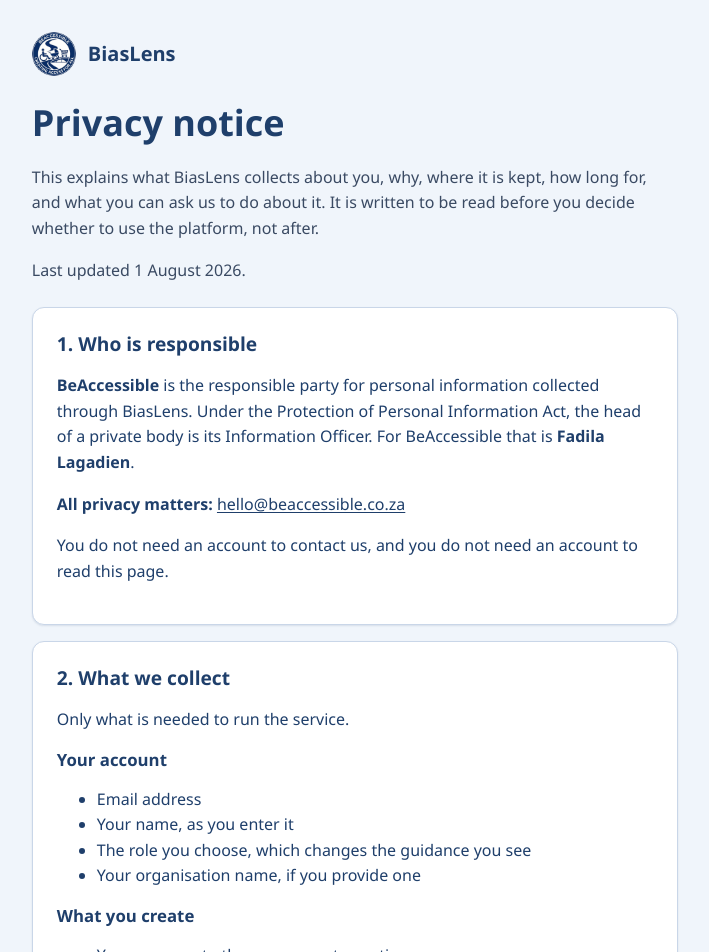
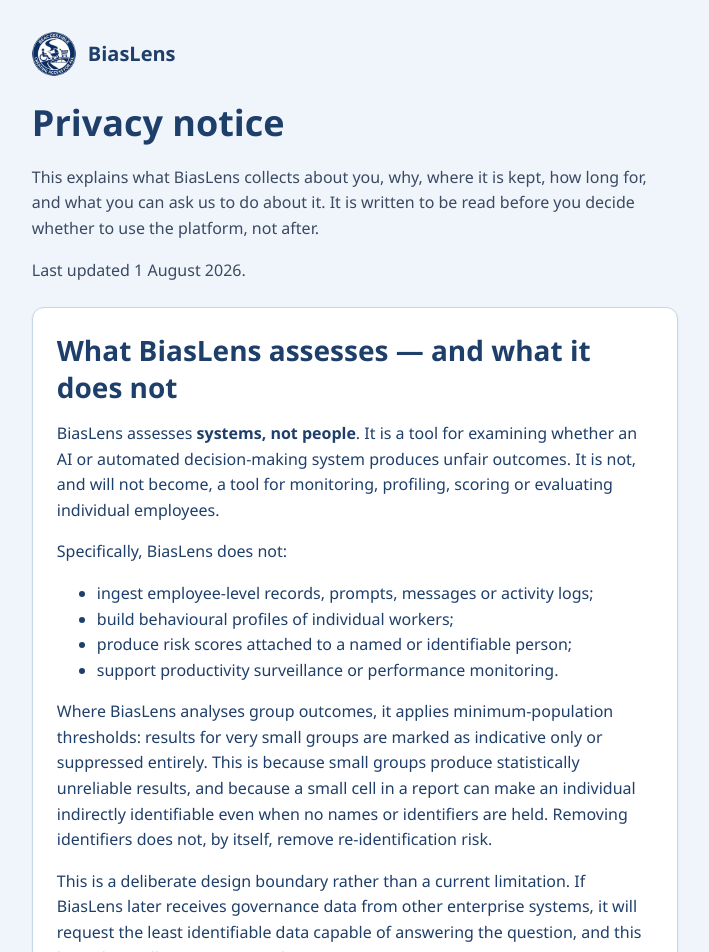
Before and after one commit to laggiesfl/BiasLens-Full-Platform, a Next.js app: page /privacy in a window 1280 px wide. Shown: the top 952 px of the page, without its empty margins (285-994 px from the left). Built offline with nearby package versions, Linux system fonts and the light colour scheme.

Commit message:
Governance: state explicit no-employee-surveillance boundary and small-group protection

```diff
--- a/src/app/privacy/page.tsx
+++ b/src/app/privacy/page.tsx
@@ -35,6 +35,36 @@ export default function PrivacyNoticePage() {
       </div>
 
       <section className="card stack" aria-labelledby="who-h">
+        <h2>What BiasLens assesses — and what it does not</h2>
+        <p>
+          BiasLens assesses <strong>systems, not people</strong>. It is a tool for
+          examining whether an AI or automated decision-making system produces
+          unfair outcomes. It is not, and will not become, a tool for monitoring,
+          profiling, scoring or evaluating individual employees.
+        </p>
+        <p>Specifically, BiasLens does not:</p>
+        <ul>
+          <li>ingest employee-level records, prompts, messages or activity logs;</li>
+          <li>build behavioural profiles of individual workers;</li>
+          <li>produce risk scores attached to a named or identifiable person;</li>
+          <li>support productivity surveillance or performance monitoring.</li>
+        </ul>
+        <p>
+          Where BiasLens analyses group outcomes, it applies minimum-population
+          thresholds: results for very small groups are marked as indicative only
+          or suppressed entirely. This is because small groups produce statistically
+          unreliable results, and because a small cell in a report can make an
+          individual indirectly identifiable even when no names or identifiers are
+          held. Removing identifiers does not, by itself, remove re-identification
+          risk.
+        </p>
+        <p>
+          This is a deliberate design boundary rather than a current limitation. If
+          BiasLens later receives governance data from other enterprise systems, it
+          will request the least identifiable data capable of answering the question,
+          and this boundary will continue to apply.
+        </p>
+
         <h2 id="who-h" style={{ fontSize: "1.2rem" }}>1. Who is responsible</h2>
         <p>
           <strong>BeAccessible</strong> is the responsible party for personal
```
